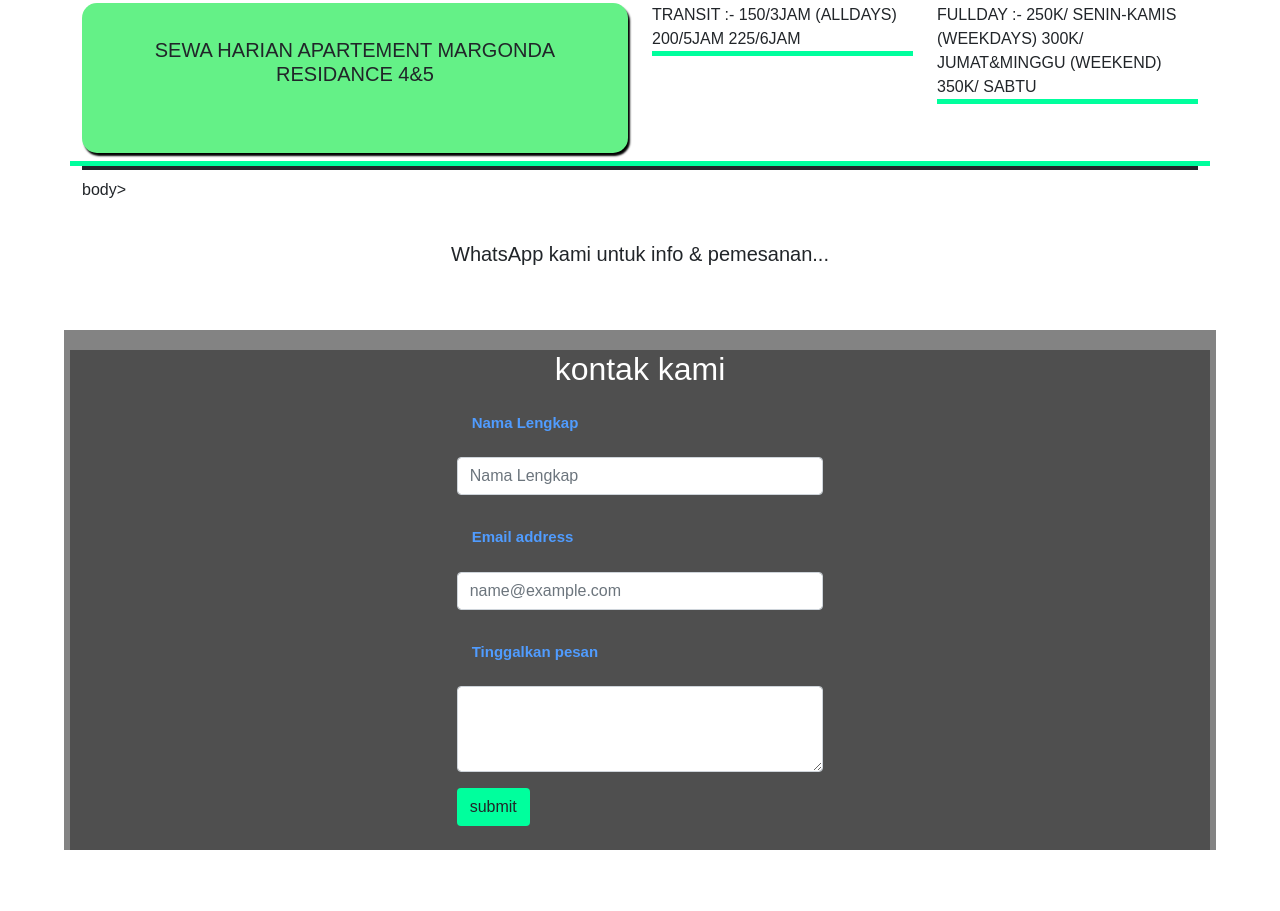
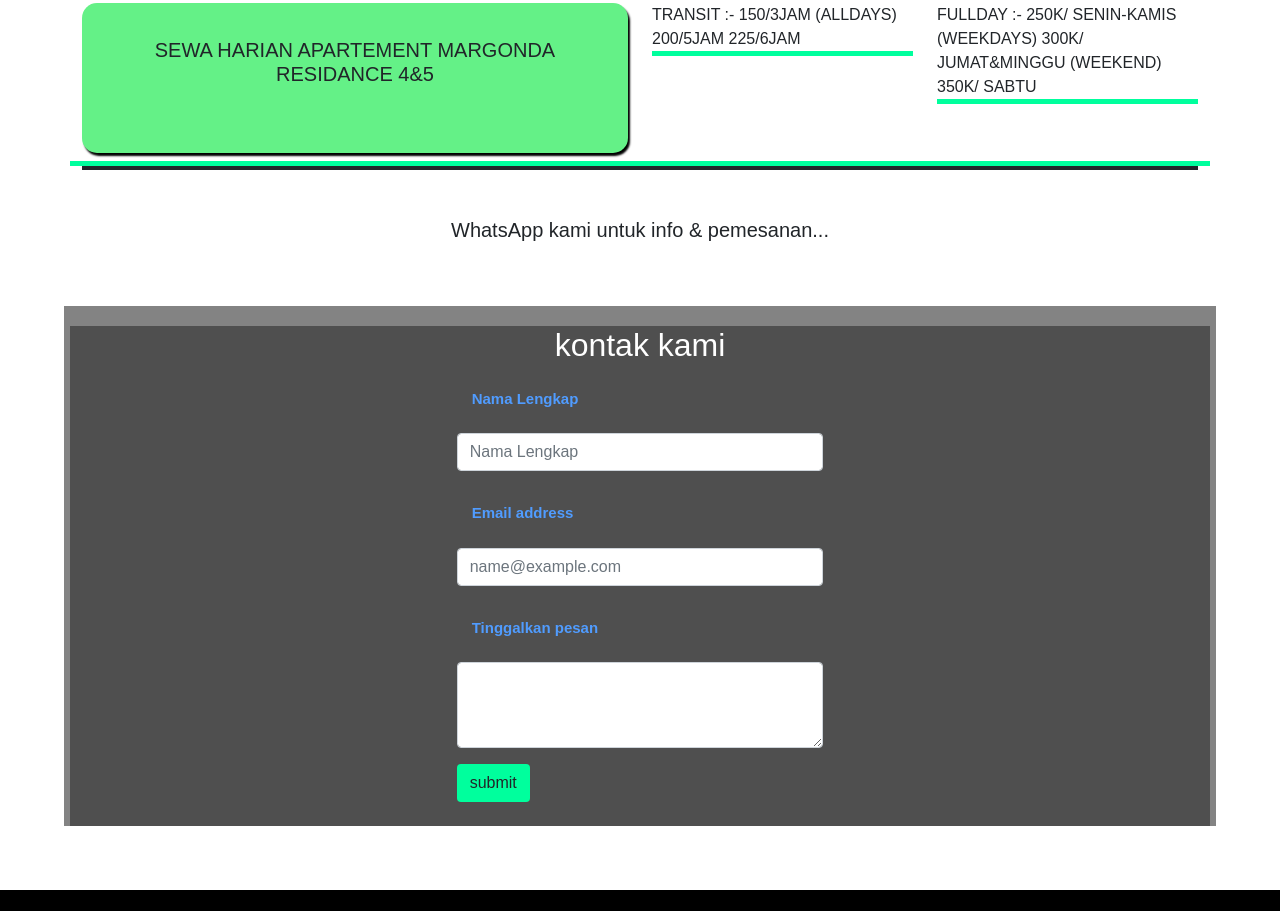
Before and after one commit to Makansiang/mares, a plain HTML site: page index.html in a window 1280 px wide. Shown: the part 1799-2710 px from the top of the page. Drawn offline with nearby package versions, Linux system fonts and the light colour scheme.

Commit message:
menghapus

```diff
--- a/index.html
+++ b/index.html
@@ -166,7 +166,6 @@ var pesan;{
             <h2 class="titik"></h2>
           </div>
         </div>
-        body>
 
         <div class="col">
           <h5 class="bkng">WhatsApp kami  untuk info & pemesanan...</h5>
```
